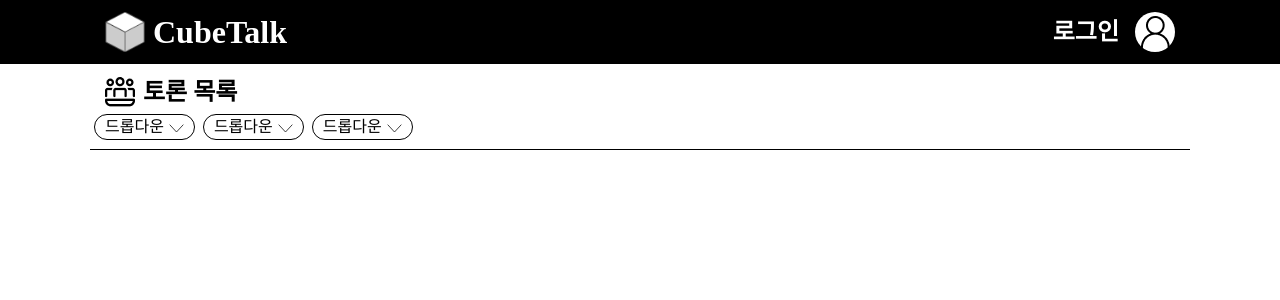
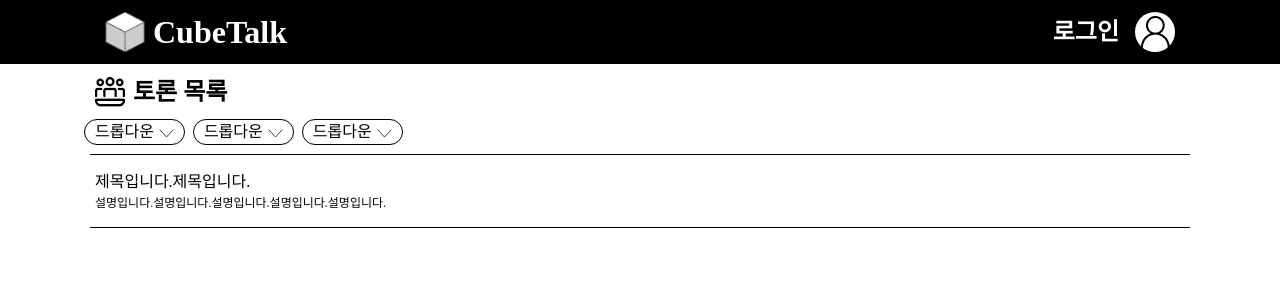
Before and after one commit to cubeTalk/cubeTalk-FE, a React app: page /Room in a window 1280 px wide. Shown: the top 300 px of the page. Built offline with nearby package versions, Linux system fonts and the light colour scheme; the HTML template or start-up script is replaced by a standard one; a web font is replaced by a local one.

Commit message:
feat: Room card UI 구현

```diff
--- /dev/null
+++ b/src/feature/chatRooms/RoomCard.tsx
@@ -0,0 +1,27 @@
+import styled from "styled-components";
+import Divider from "../common/Divider";
+
+const RoomCard = () => {
+  return (
+    <>
+    <CardContainer>
+      <TitleText>제목입니다.제목입니다.</TitleText>
+      <DescriptionText>설명입니다.설명입니다.설명입니다.설명입니다.설명입니다.</DescriptionText>
+      </CardContainer>
+    <Divider color="#909090" margin={15} />
+    </>
+  );
+}
+
+export default RoomCard;
+
+const CardContainer = styled.div`
+  padding: 10px 15px;
+  width: 100%;
+`;
+
+const TitleText = styled.h3`
+`;
+
+const DescriptionText = styled.h5`
+`;
--- a/src/feature/chatRooms/RoomHeader.tsx
+++ b/src/feature/chatRooms/RoomHeader.tsx
@@ -22,7 +22,7 @@ const RoomHeader = ({ text, imgSrc, children }:RoomHeaderProps) => {
         <Dropdown />
         <Dropdown />
       </DorpdownContainer>
-      <Divider/>
+      <Divider />
     </HeaderContainer>
   );
 }
@@ -36,7 +36,8 @@ const HeaderContainer = styled.div`
 
 const TitleContainer = styled.div`
   ${rowflex}
-  padding-left: 25px;
+  padding-left: 15px;
+  margin-bottom: 5px;
 `
 ;
 const HeaderTitle = styled.h2`
@@ -48,6 +49,5 @@ const TitleIcon = styled.img`
 
 const DorpdownContainer = styled.div`
   ${rowflex}
-  padding-left: 10px;
   flex-wrap: wrap;
 `;
--- a/src/feature/common/Dropdown.tsx
+++ b/src/feature/common/Dropdown.tsx
@@ -4,7 +4,7 @@ import { rowflexCenter } from "../../styles/shared";
 const Dropdown = () => {
   return (
     <DropdownButton>
-      <p>드롭다운</p>
+      <SelectedText>드롭다운</SelectedText>
       <DownIcon alt="down" src="/Icon/down.svg" />
     </DropdownButton>
   );
@@ -19,7 +19,10 @@ const DropdownButton = styled.button`
   border-radius: 15px;
   margin: 4px;
   padding: 0px 10px;
-`
+`;
+
+const SelectedText = styled.h3`
+`;
 
 const DownIcon = styled.img`
   width: 15px;
--- a/src/routes/pages/RoomPage.tsx
+++ b/src/routes/pages/RoomPage.tsx
@@ -1,13 +1,21 @@
+import styled from "styled-components";
+import RoomCard from "../../feature/chatRooms/RoomCard";
 import RoomHeader from "../../feature/chatRooms/RoomHeader";
+import { colflex } from "../../styles/shared";
 
 const RoomPage = () => {
   return (
-    <>
-      <RoomHeader text="토론 목록" imgSrc="/Icon/playing.png" >
-
-      </RoomHeader>
-    </>
+    <PageLayout>
+      <RoomHeader text="토론 목록" imgSrc="/Icon/playing.png" />
+      <RoomCard />
+    </PageLayout>
   );
 };
 
 export default RoomPage;
+
+const PageLayout = styled.div`
+  ${colflex}
+  width: 100%;
+
+`
--- a/src/styles/shared.tsx
+++ b/src/styles/shared.tsx
@@ -27,7 +27,6 @@ export const rowflexCenter = css`
 export const colflex = css`
   display: flex;
   flex-direction: column;
-  justify-content: center;
 `;
 export const colflexCenter = css`
   ${colflex}
```
